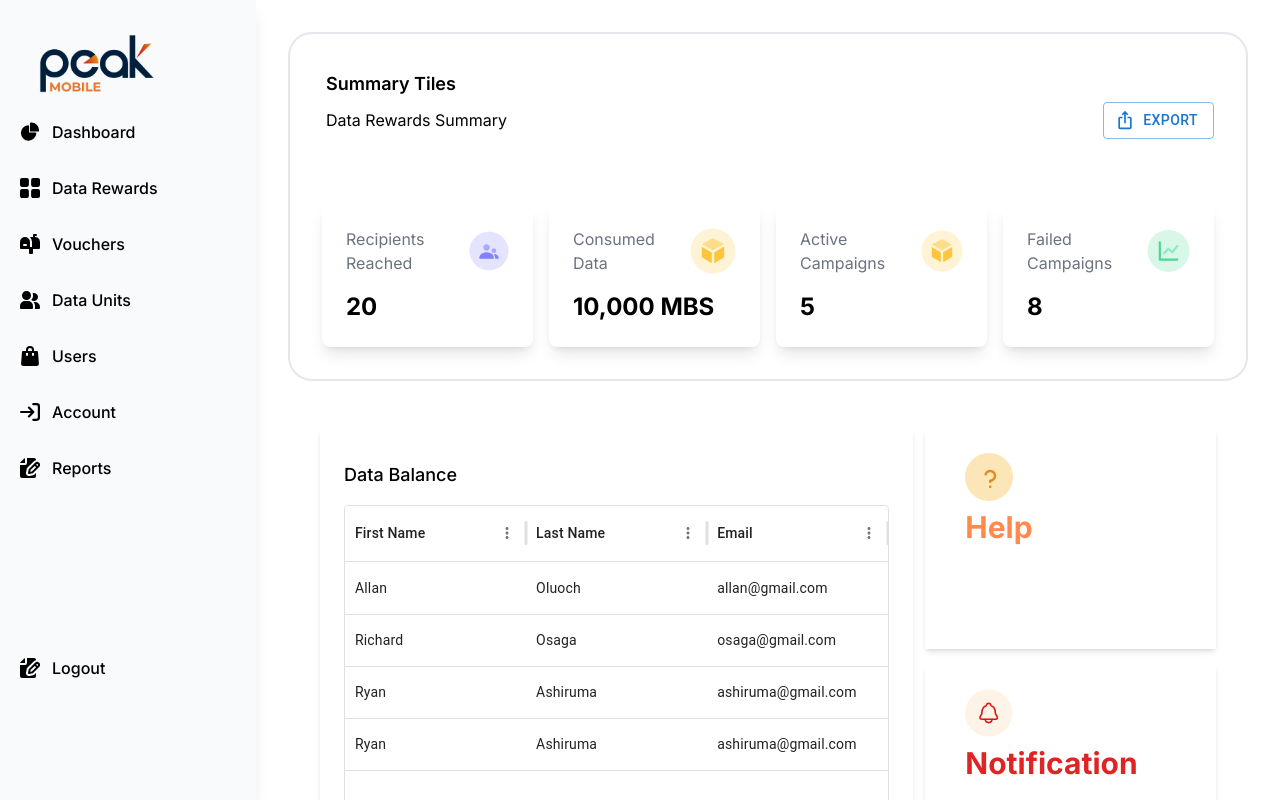
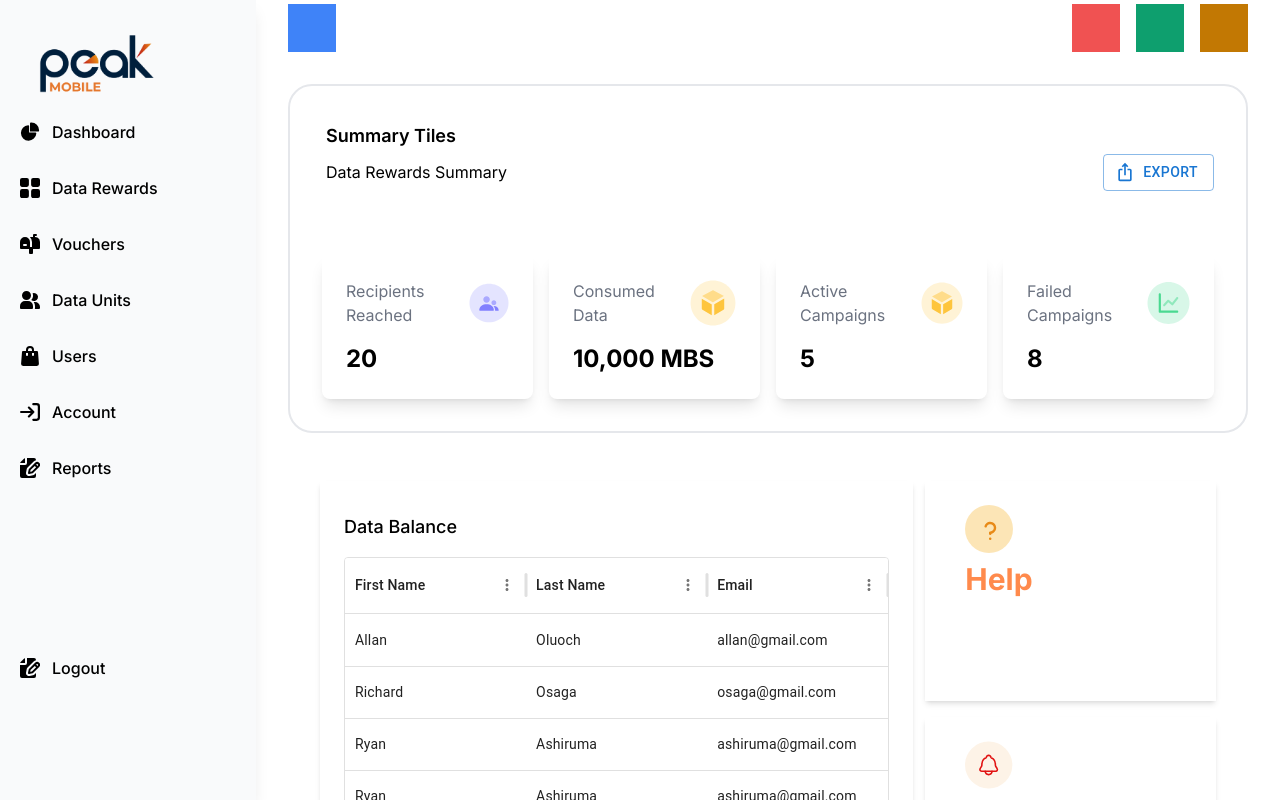
Before and after one commit to rosaga/PML_Frontend_V2, a Next.js app: page /apps/1/dashboard in a window 1280 px wide. Shown: the top 800 px of the page. Built offline with nearby package versions, Linux system fonts and the light colour scheme.

Commit message:
add navbar

```diff
--- a/src/app/layout.tsx
+++ b/src/app/layout.tsx
@@ -2,6 +2,7 @@ import type { Metadata } from "next";
 import { Inter } from "next/font/google";
 import "./globals.css";
 import Sidebar from "@/components/sidebar/sidebar";
+import Navbar from "@/components/navbar/navbar"
 
 const inter = Inter({ subsets: ["latin"] });
 
@@ -18,8 +19,11 @@ export default function RootLayout({
   return (
     <html lang="en">
       <body className={inter.className}>
+        <div>
         <Sidebar/>
+        <Navbar/>
         {children}
+        </div>
       </body>
     </html>
   );
--- /dev/null
+++ b/src/components/navbar/navbar.jsx
@@ -0,0 +1,16 @@
+import React from "react";
+
+const Navbar = () => {
+  return (
+    <div class="flex justify-between items-center mt-1 mb-0 mr-8 sm:ml-64">
+      <div class="w-12 h-12 bg-blue-500 ml-8"></div>
+      <div class="flex space-x-4">
+        <div class="w-12 h-12 bg-red-500"></div>
+        <div class="w-12 h-12 bg-green-500"></div>
+        <div class="w-12 h-12 bg-yellow-500"></div>
+      </div>
+    </div>
+  );
+};
+
+export default Navbar;
```
